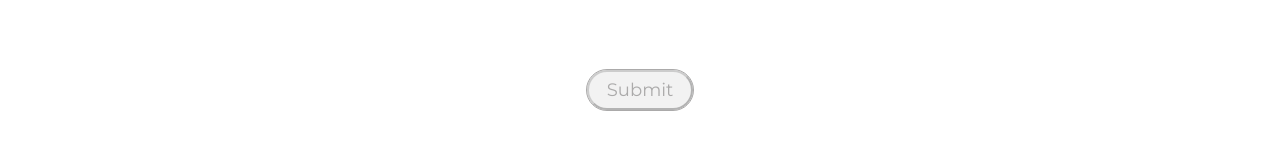
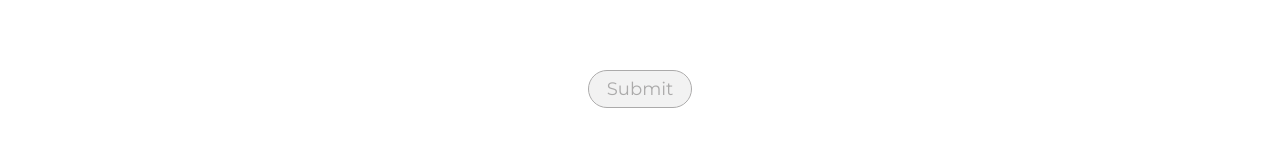
Before and after one commit to graysonblanchard/acronyms, a React (Create React App) app: page / in a window 1280 px wide. Shown: the part 345-499 px from the top of the page. Built offline with nearby package versions, Linux system fonts and the light colour scheme.

Commit message:
Button style tweaks.

```diff
--- a/src/components/Game.tsx
+++ b/src/components/Game.tsx
@@ -5,7 +5,7 @@ import "react-simple-keyboard/build/css/index.css";
 export function Game() {
   const clue = "JFMAMJJ";
   const solutionLetter = "A";
-  //const solutionWord = "december";
+  //const solutionWord = "august";
   const solutionExplanation = "the months of the year";
 
   //const [clue, setClue] = React.useState("AAADKTD");
--- a/src/index.css
+++ b/src/index.css
@@ -82,9 +82,20 @@ input:focus {
   outline: 1px solid black;
   border-radius: 50px;
   transition: all 0.3s;
+  border: none;
 }
 
 .buttonBar .submit:disabled {
+  font-family: inherit;
+  cursor: default;
+  outline: 1px solid #abaaaa;
+  color: #abaaaa;
+  background-color: rgba(0, 0, 0, 0.05);
+}
+
+.buttonBar .submit:disabled:focus,
+.buttonBar .submit:disabled:active,
+.buttonBar .submit:disabled:hover {
   font-family: inherit;
   cursor: default;
   outline: 1px solid #abaaaa;
```
